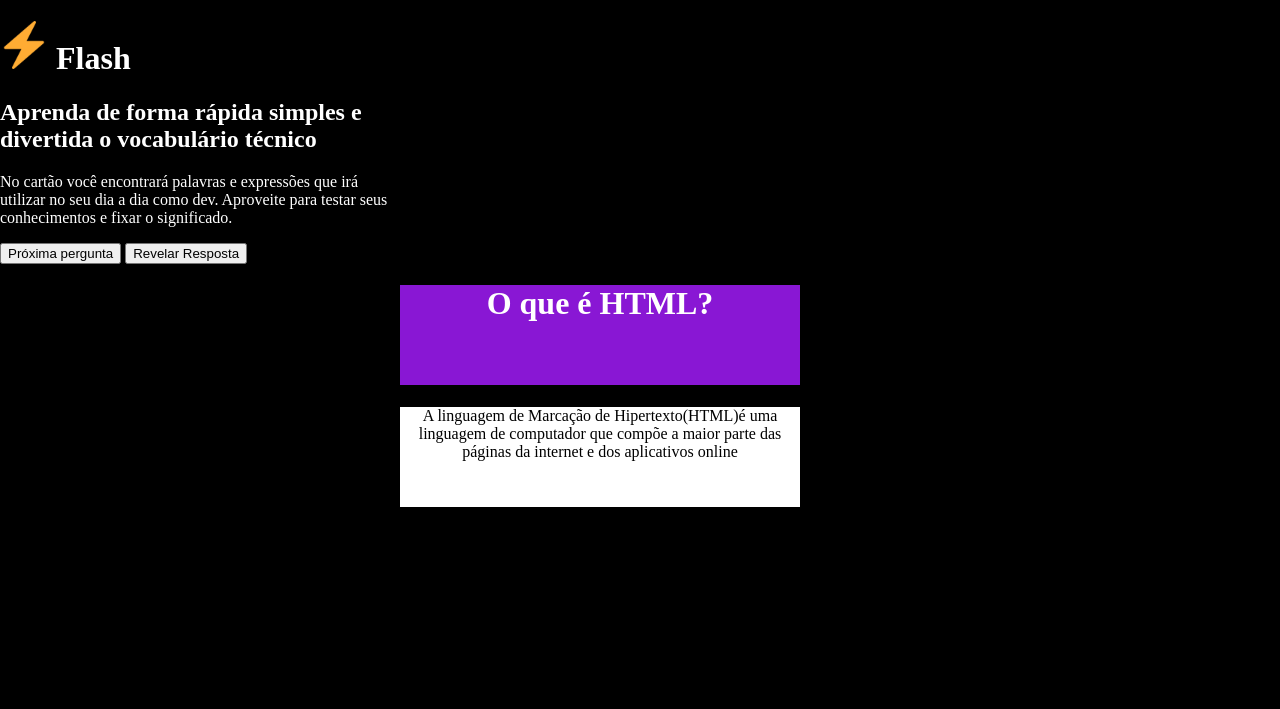
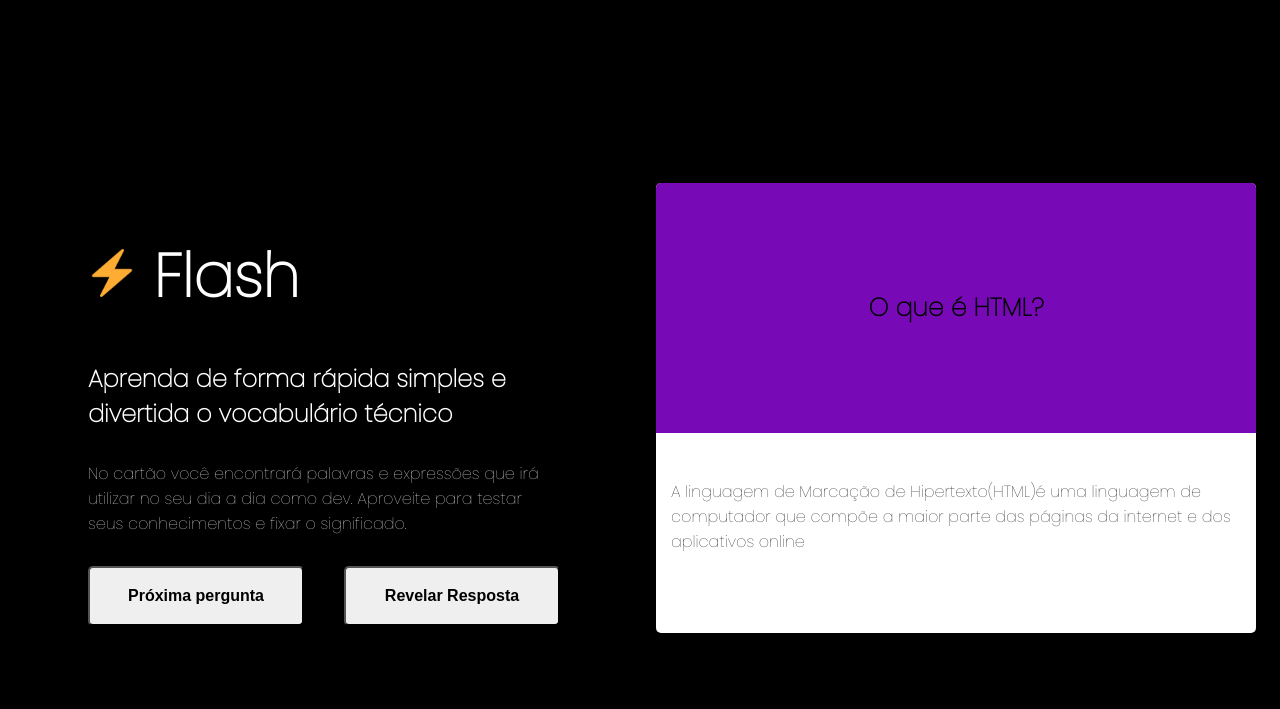
Before and after one commit to adrieliroman/staart, a plain HTML site: page index.html in a window 1280 px wide. Drawn offline with Linux system fonts and the light colour scheme.

Commit message:
atualizacao aula 3

```diff
--- a/index.html
+++ b/index.html
@@ -10,17 +10,30 @@
 
 </head>
 <body>
-<div class="left">
+<div class="main-container">
+    <!--duas classes na mesma tag no html, apenas separar por espaço-->
+        <div class="container center">
+            <div class="main">
+                <h1 class="main-title" i><img src="favicon_io/favicon.ico" alt="simbolo alta tensão"></i> Flash</h1>
+                <h2 class="second-title">Aprenda de forma rápida simples e divertida o vocabulário técnico</h2>
+                <p class="description">No cartão você encontrará palavras e expressões que irá utilizar no seu dia a dia como dev. Aproveite para testar seus conhecimentos e fixar o significado.</p>
 
-    <h1 i><img src="favicon_io/favicon.ico" alt="simbolo alta tensão"></i> Flash</h1>
-    <h2>Aprenda de forma rápida simples e divertida o vocabulário técnico</h2>
-    <p>No cartão você encontrará palavras e expressões que irá utilizar no seu dia a dia como dev. Aproveite para testar seus conhecimentos e fixar o significado.</p>
-    <button>Próxima pergunta</button>
-    <button>Revelar Resposta</button>
-</div>
-<div class="right1">
-    <h1 class="right2">O que é HTML?</h1>
-    <p class="p2">A linguagem de Marcação de Hipertexto(HTML)é uma linguagem de computador que compõe a maior parte das páginas da internet e dos aplicativos online</p>
+                <div class="btn">
+                    <button class="main-btn">Próxima pergunta</button>
+                    <button class="main-btn">Revelar Resposta</button>
+                </div>
+            </div>
+        </div>
+    <div class="container center">
+        <div class="card">
+            <div class="card-title center">
+            <h1 class="right-title">O que é HTML?</h1>
+            </div>
+                <div class="card-description">
+            <p>A linguagem de Marcação de Hipertexto(HTML)é uma linguagem de computador que compõe a maior parte das páginas da internet e dos aplicativos online</p>
+                </div>
+        </div>
+    </div>
 </div>
 </body>
 </html>
--- a/style.css
+++ b/style.css
@@ -1,30 +1,74 @@
 @charset "UTF-8";
+@import url('https://fonts.googleapis.com/css2?family=Poppins:wght@100&display=swap');
 
+html{
+    font-size: 62.5%;
+}
 body{
+    color: rgb(255, 255, 255);
+    font-size: 1.6rem;
     background-color: black;
-    color: white;
-    padding: 0px;
-    margin: 0px;
+    font-family: 'Poppins', sans-serif;
 }
-.left{
-    width: 400px;
+.main-container{
+    display: flex;
+    height: 100vh;
 }
-.right1{
-    width: 400px;
-    margin-left: 400px;
-    margin-top: 0px;
+/* duas classes na mesma tag no html, apenas separar por espaço */
+.container{
+    width: 50%;
+}
+.center{
+    display: flex;
+    align-items: center;
+    justify-content: center;
+}
+.main{
+    padding: 8rem;
+}
+.main-title{
+    font-size: 6rem;
+}
+.secon-title{
+    font-size: 3rem;
+}
+.description{
+    margin: 3rem 0;
+}
+.main-btn{
+    width: 100%;
+    height: 6rem;
+    cursor: pointer;
+    font-weight: 700;
+    font-size: 1.6rem;
 
 }
-.right2{
-    background-color: rgb(137, 23, 212);
-    width: 400px;
-    height: 100px;
-    text-align: center;
+.btn{
+    display: flex;
+    gap: 4rem;
+    justify-content: space-between;
 }
-.p2{
+.card{
     background-color: white;
     color: black;
-    width: 400px;
-    height: 100px;
-    text-align: center;
+    max-width: 60rem;
+    overflow: hidden;
+
 }
+.card-title{
+    background-color: rgb(119, 9, 183);
+    height: 25rem;
+}
+.right-title{
+    font-size: 2.5rem;
+    font-weight: 700;
+
+}
+.card-description{
+    padding: 3rem 1.5rem;
+    min-height: 14rem;
+
+}
+.card, .main-btn{
+    border-radius: 0.5rem;
+}
```
